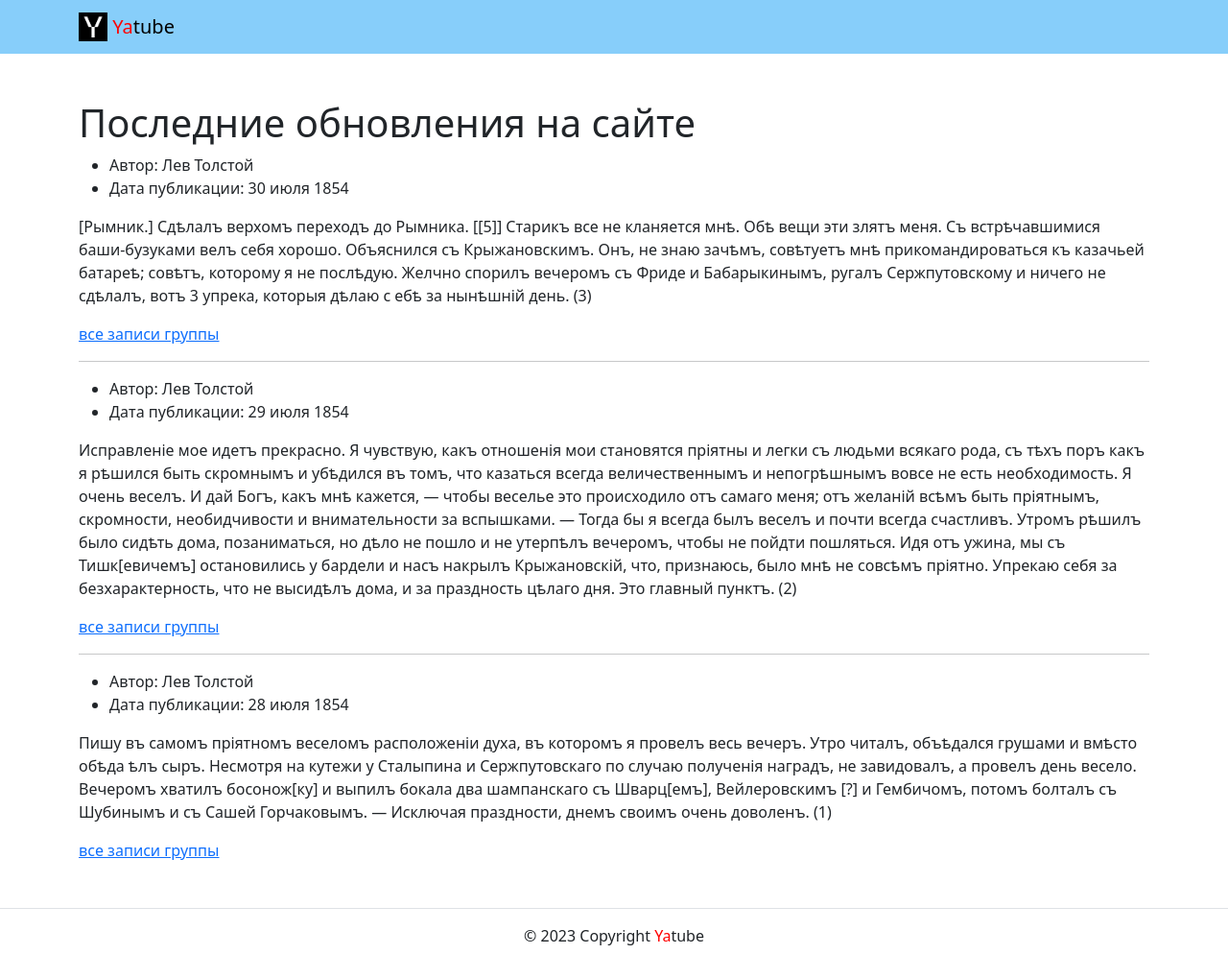
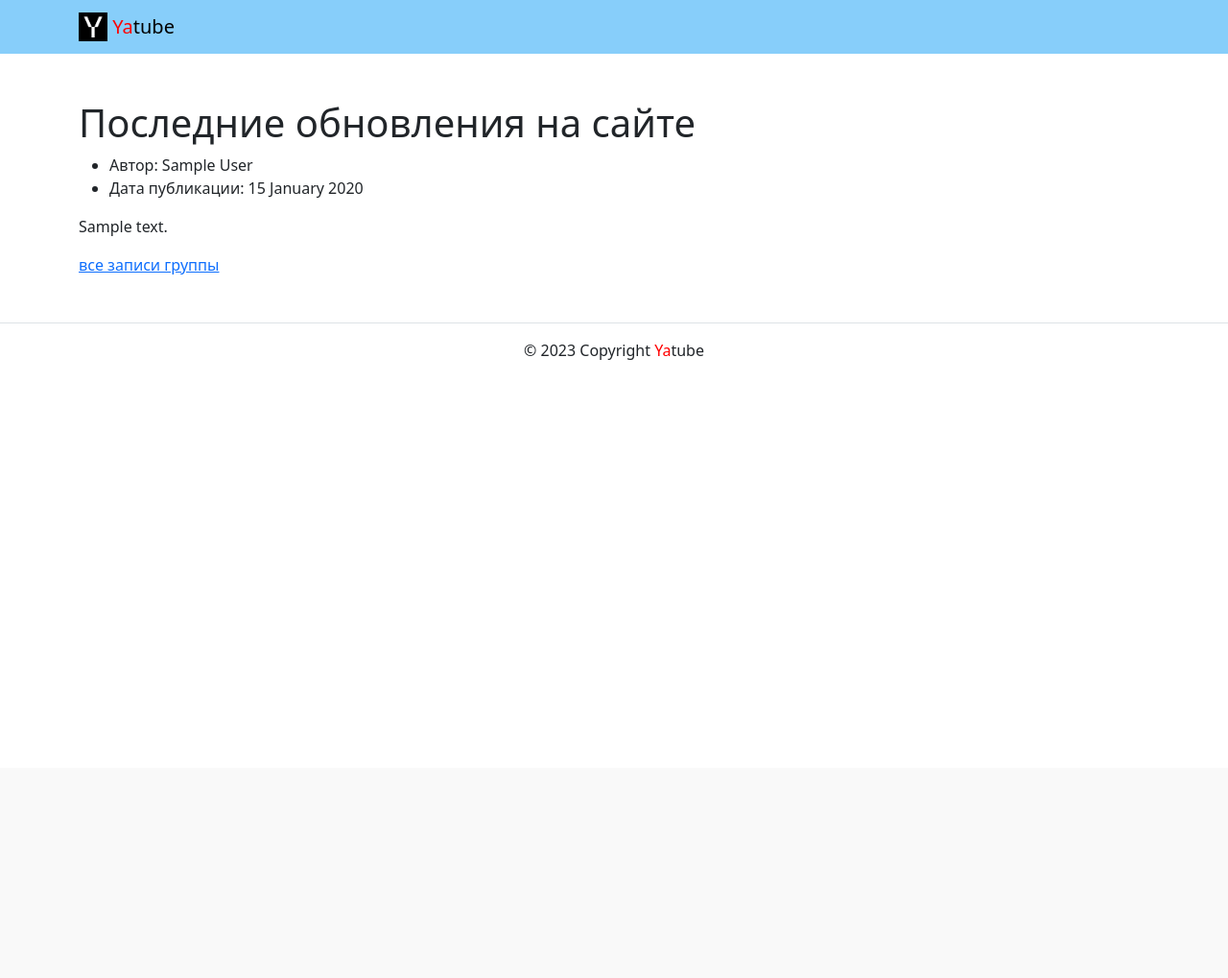
Before and after one commit to kirkoov/yatube_project, a Django app: page / in a window 1280 px wide. Shown: the whole page at 96% size. After the commit the page ends 375 px from the top, so only its background shows below. Run offline with Django 3.2, Linux system fonts and the light colour scheme; tables that the repository leaves empty hold one stand-in row (values such as "Sample post"); some libraries are stand-ins or nearby versions.

Commit message:
View posts from the DB, with the index.html of fewer lines now.

```diff
--- a/yatube/posts/views.py
+++ b/yatube/posts/views.py
@@ -1,12 +1,20 @@
 from django.shortcuts import render
-
-# Create your views here.
+from .models import Post
 
 
 def index(request):
     template = 'posts/index.html'
     title = 'Это главная страница проекта Yatube'
-    context = {'title': title, }
+    # Одна строка вместо тысячи слов на SQL:
+    # в переменную posts будет сохранена выборка из 10 объектов модели Post,
+    # отсортированных по полю pub_date по убыванию (от больших значений к
+    # меньшим)
+    posts = Post.objects.order_by('-pub_date')[:10]
+    # В словаре context отправляем информацию в шаблон
+    context = {
+        'title': title,
+        'posts': posts,
+    }
     return render(request, template, context)
 
 
--- a/yatube/templates/posts/index.html
+++ b/yatube/templates/posts/index.html
@@ -4,68 +4,20 @@
   <div class="container py-5">
     <h1>Последние обновления на сайте</h1>
     <article>
+      {% for post in posts %}
         <ul>
           <li>
-          Автор: Лев Толстой
+            Автор: {{ post.author.get_full_name }}
           </li>
           <li>
-          Дата публикации: 30 июля 1854
+            Дата публикации: {{ post.pub_date|date:"d E Y" }}
           </li>
         </ul>
-      <p>
-        [Рымник.] Сдѣлалъ верхомъ переходъ до Рымника. [[5]] Старикъ все не кланяется мнѣ.
-        Обѣ вещи эти злятъ меня. Съ встрѣчавшимися баши-бузуками велъ себя хорошо.
-        Объяснился съ Крыжановскимъ. Онъ, не знаю зачѣмъ, совѣтуетъ мнѣ прикомандироваться
-        къ казачьей батареѣ; совѣтъ, которому я не послѣдую. Желчно спорилъ вечеромъ съ Фриде
-        и Бабарыкинымъ, ругалъ Сержпутовскому и ничего не сдѣлалъ, вотъ 3 упрека, которыя дѣлаю с
-        ебѣ за нынѣшній день. (3)
-      </p>
+        <p>{{ post.text }}</p>
         <a href="{% url 'posts:group_list' %}">все записи группы</a>
+        <!-- под последним постом нет линии -->
+        {% if not forloop.last %}<hr>{% endif %}
+      {% endfor %}
     </article>
-    <hr>
-    <article>
-      <ul>
-        <li>
-          Автор: Лев Толстой
-        </li>
-        <li>
-          Дата публикации: 29 июля 1854
-        </li>
-      </ul>
-      <p>
-        Исправленіе мое идетъ прекрасно. Я чувствую, какъ отношенія мои становятся пріятны и легки
-        съ людьми всякаго рода, съ тѣхъ поръ какъ я рѣшился быть скромнымъ и убѣдился въ томъ,
-        что казаться всегда величественнымъ и непогрѣшнымъ вовсе не есть необходимость. Я очень
-        веселъ. И дай Богъ, какъ мнѣ кажется, — чтобы веселье это происходило отъ самаго меня;
-        отъ желаній всѣмъ быть пріятнымъ, скромности, необидчивости и внимательности за вспышками.
-        — Тогда бы я всегда былъ веселъ и почти всегда счастливъ.
-        Утромъ рѣшилъ было сидѣть дома, позаниматься, но дѣло не пошло и не утерпѣлъ вечеромъ,
-        чтобы не пойдти пошляться. Идя отъ ужина, мы съ Тишк[евичемъ] остановились у бардели и насъ
-        накрылъ Крыжановскій, что, признаюсь, было мнѣ не совсѣмъ пріятно. Упрекаю себя за
-        безхарактерность, что не высидѣлъ дома, и зa праздность цѣлаго дня. Это главный пунктъ. (2)
-      </p>
-      <a href="{% url 'posts:group_list' %}">все записи группы</a>
-    </article>
-    <hr>
-    <article>
-      <ul>
-        <li>
-          Автор: Лев Толстой
-        </li>
-        <li>
-          Дата публикации: 28 июля 1854
-        </li>
-      </ul>
-      <p>
-        Пишу въ самомъ пріятномъ веселомъ расположеніи духа, въ которомъ я провелъ весь вечеръ.
-        Утро читалъ, объѣдался грушами и вмѣсто обѣда ѣлъ сыръ. Несмотря на кутежи у Сталыпина и
-        Сержпутовскаго по случаю полученія наградъ, не завидовалъ, а провелъ день весело. Вечеромъ
-        хватилъ босонож[ку] и выпилъ бокала два шампанскаго съ Шварц[емъ], Вейлеровскимъ [?] и
-        Гембичомъ, потомъ болталъ съ Шубинымъ и съ Сашей Горчаковымъ. — Исключая праздности,
-        днемъ своимъ очень доволенъ. (1)
-      </p>
-      <a href="{% url 'posts:group_list' %}">все записи группы</a>
-    </article>
-    <!-- под последним постом нет линии -->
   </div>
 {% endblock %}
```
Also changed, not shown: 1 other file. Lines whose indentation alone changed are shown as unchanged.
